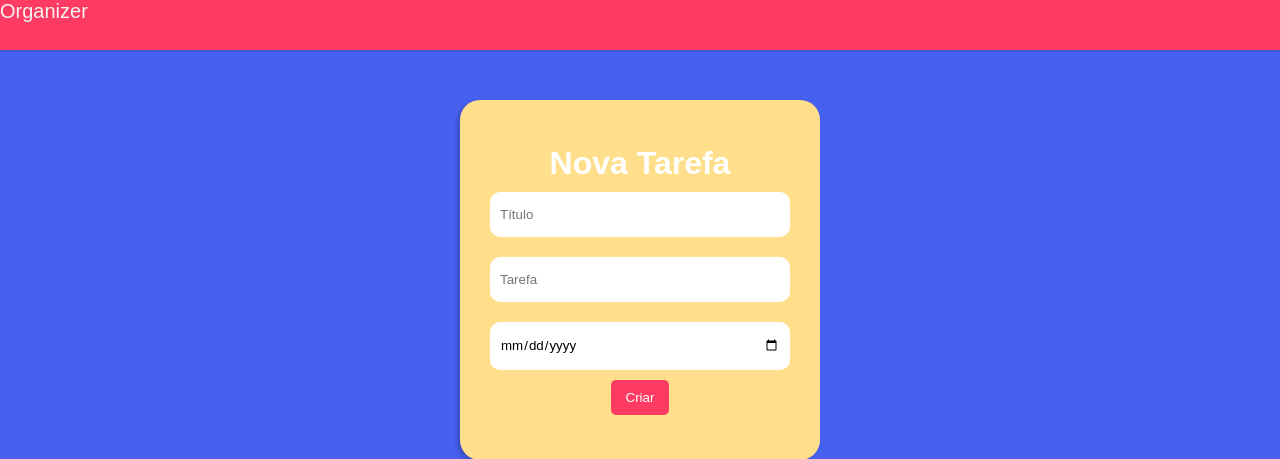
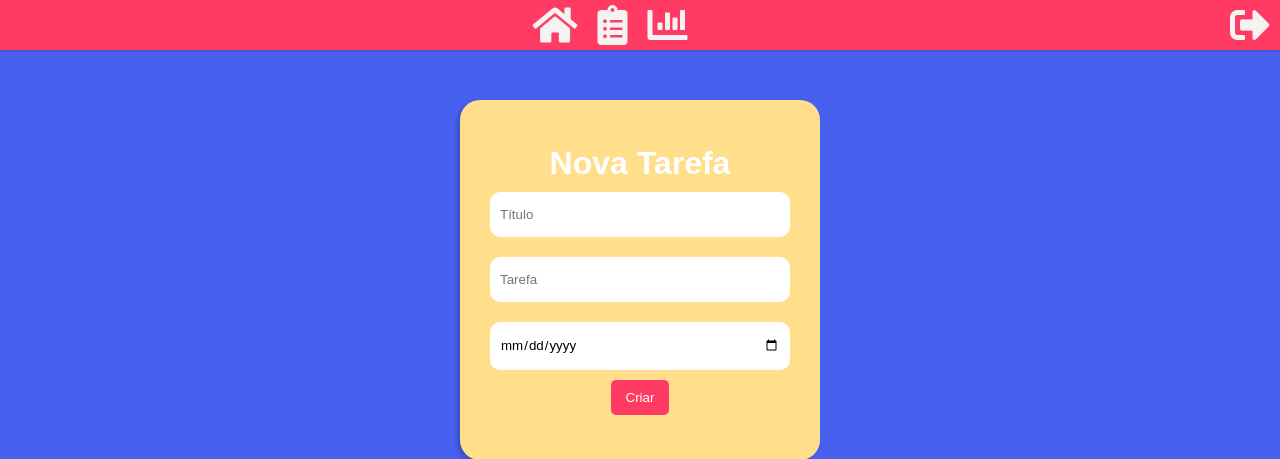
Before and after one commit to matheusroq/app-organizer, a Node project: template views/new.ejs in a window 1280 px wide. Shown: the top 459 px of the page. Run offline with Node 20 templates, Linux system fonts and the light colour scheme; the template is opened without the code that fills it, so the values that code supplies are empty; some libraries are stand-ins or nearby versions.

Commit message:
navbar and chart style

```diff
--- a/frontend/modules/taskChart.js
+++ b/frontend/modules/taskChart.js
@@ -27,8 +27,8 @@
           ],
         datasets: [{
           label: 'Todas as tarefas',
-          backgroundColor:  ['red', 'yellow'],
-          borderColor: ['red', 'yellow'],
+          backgroundColor:  ['#ff3b63', '#ffdf8b'],
+          borderColor: ['#ff3b63', '#ffdf8b'],
           data: [completed, uncompleted],
         }]
       };
--- a/views/chart.ejs
+++ b/views/chart.ejs
@@ -3,7 +3,7 @@
 <%- include('partials/homenavbar.ejs'); %>
 
 <body>
-    <div style="margin: 60px auto; width: 500px; height: 500px;">
+    <div class="chart-container">
         <canvas id="myChart"></canvas>
       </div>
 
--- a/views/edit.ejs
+++ b/views/edit.ejs
@@ -1,6 +1,6 @@
 <%- include ('partials/header.ejs') %>
 
-<%- include ('partials/navbar.ejs') %>
+<%- include ('partials/homenavbar.ejs') %>
     <div class="form-container">
                 <h1>Edição de tarefa</h1>
 
--- a/views/new.ejs
+++ b/views/new.ejs
@@ -1,6 +1,6 @@
 <%- include('partials/header.ejs'); %>
 
-<%- include('partials/navbar.ejs'); %>
+<%- include('partials/homenavbar.ejs'); %>
 
 <body>
 
--- a/views/partials/homenavbar.ejs
+++ b/views/partials/homenavbar.ejs
@@ -1,10 +1,13 @@
 <nav class="navbar">
-    <a href="/home">
-        Organizer
-    </a>
-    <ul>
+    <ul class="main-ul">
+        <li>
+            <a href="/home"><i class="fas fa-home fa-2x"></i></a>
+        </li>
         <li>
             <a href="/new"><i class="fas fa-clipboard-list fa-2x"></i></a>
+        </li>
+        <li>
+            <a href="/task-chart"><i class="fas fa-chart-bar fa-2x"></i></i></a>
         </li>
 
     </ul>
--- a/views/partials/navbar.ejs
+++ b/views/partials/navbar.ejs
@@ -1,8 +1,8 @@
 <nav class="navbar">
-    <a class = "" href="/home">
-        Organizer
-    </a>
-    <ul class="">
 
+    <ul>
+        <li>
+            <a href="/home">Organizer App</a>
+        </li>
     </ul>
 </nav>
```
Also changed, not shown: frontend/assets/css/style.css (+15 -0 lines), public/assets/js/bundle.js, 1 other file.
